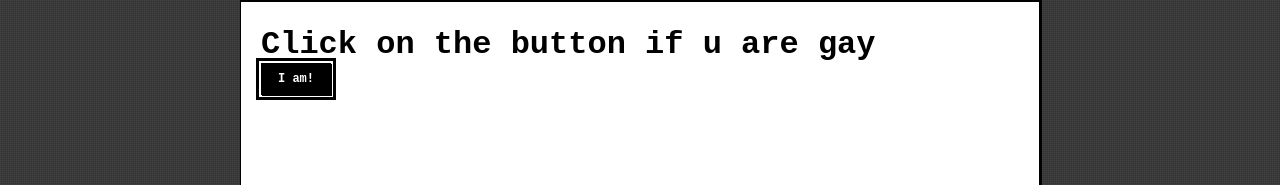
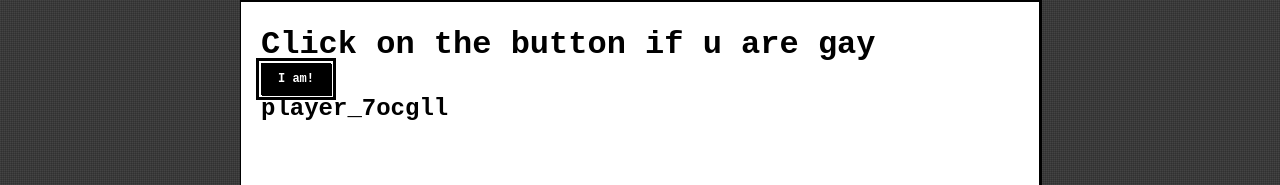
Before and after one commit to realgetOff/We_Plaid_Guilty, a React (Vite) app in the folder go-server/frontend/: page /login in a window 1280 px wide. Both pictures are taken after a click on the button "I am!". Shown: the part 283-468 px from the top of the page. Built offline with nearby package versions, Linux system fonts and the light colour scheme; no server answers.

Commit message:
[skip ci] print playername

```diff
--- a/go-server/frontend/src/pages/Auth/Login.jsx
+++ b/go-server/frontend/src/pages/Auth/Login.jsx
@@ -10,26 +10,28 @@
 /*                                                                            */
 /* ************************************************************************** */
 
-import React, { useEffect } from 'react';
-import { useNavigate, useSearchParams } from 'react-router-dom';
-import { authApi } from '../../api/auth';
-import { useAuth } from '../../context/AuthContext';
+import React, { useState } from 'react';
+import { useNavigate } from 'react-router-dom';
 import './Auth.css';
 
 function Login()
 {
     const navigate = useNavigate();
+	const [playerName, setPlayerName] = useState(
+		localStorage.getItem("playerName") || ''
+	);
 
     const handlePlay = async () =>
 	{
-        let playerName = localStorage.getItem("playerName");
+        let name = localStorage.getItem("playerName");
 
-        if (!playerName)
+        if (!name)
 		{
-            playerName = "player_" + Math.random().toString(36).slice(2, 8);
-            localStorage.setItem("playerName", playerName);
+            name = "player_" + Math.random().toString(36).slice(2, 8);
+            localStorage.setItem("playerName", name);
         }
 
+		setPlayerName(name);
         try
 		{
             const res = await fetch("/api/player",
@@ -38,7 +40,7 @@ function Login()
                 headers: {
                     "Content-Type": "application/json",
                 },
-                body: JSON.stringify({ playerName }),
+                body: JSON.stringify({ playerName: name }),
             });
 
             if (!res.ok)
@@ -66,8 +68,12 @@ function Login()
 			>
 				I am!
 			</button>
+			<h2>
+			{playerName && (
+				<p><strong>{playerName}</strong></p>
+			)}
+			</h2>
 		</div>
-
     );
 }
 
```
Lines whose indentation alone changed are shown as unchanged.
